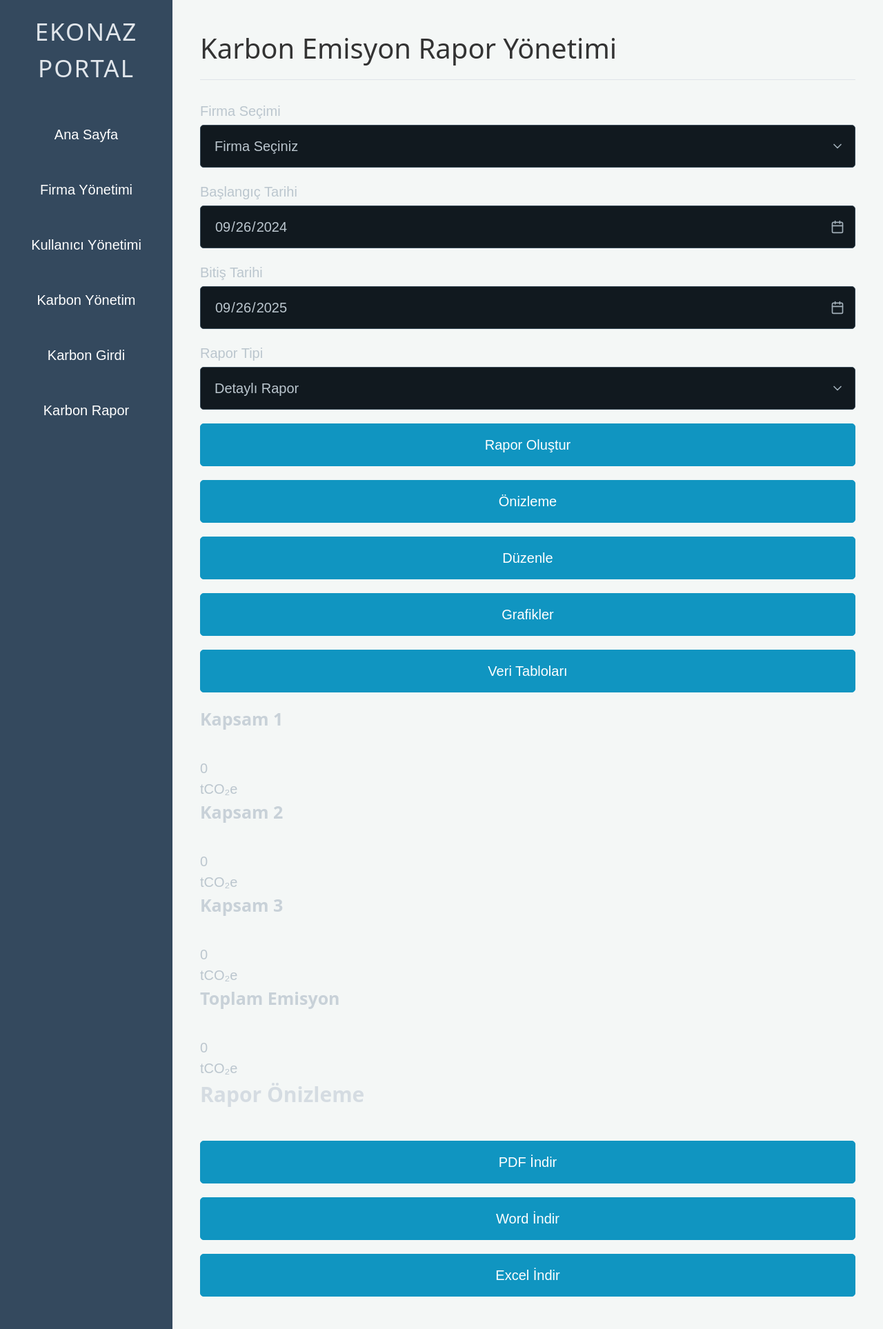
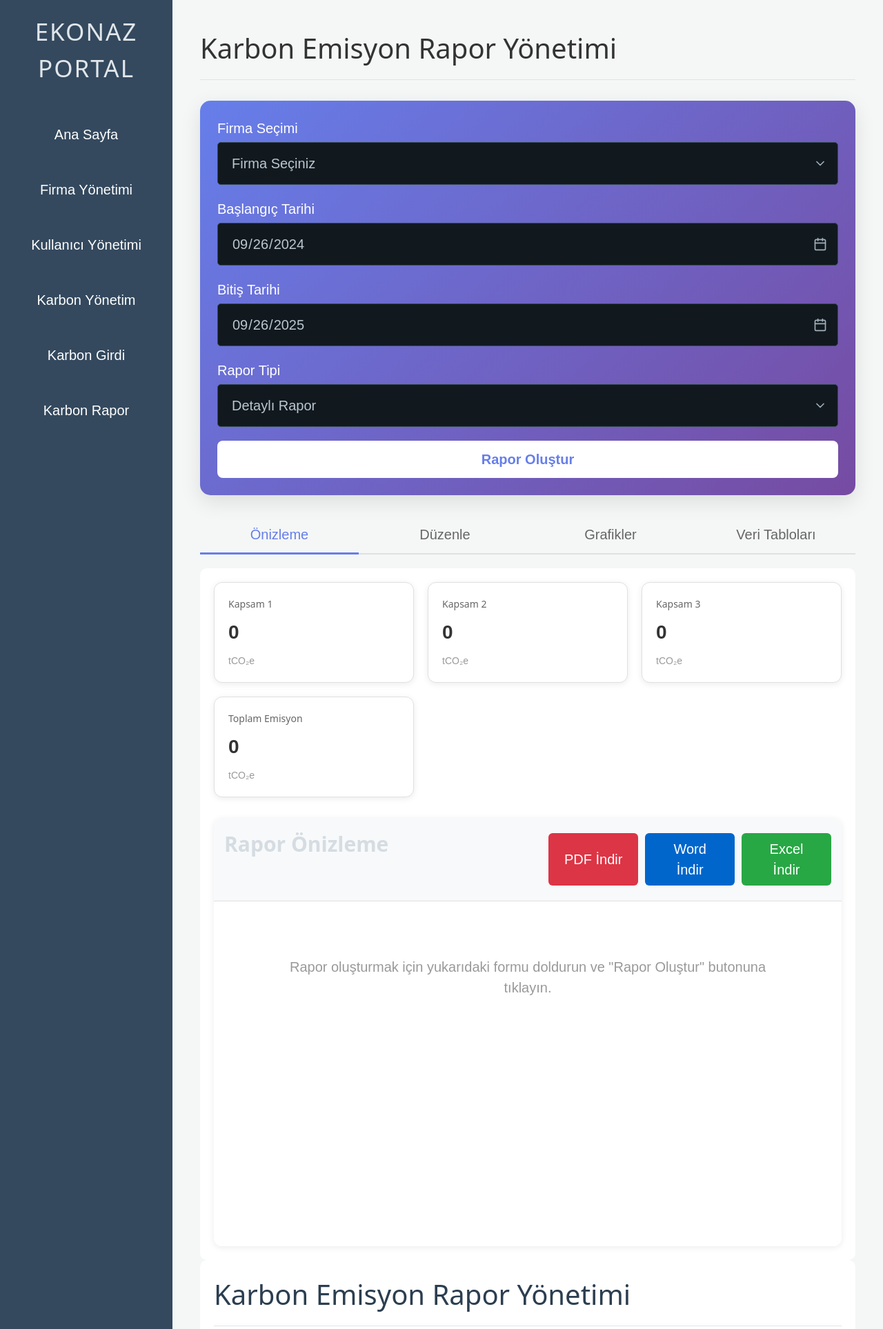
Before and after one commit to zfasred/erim, a Django app: page /carbon/report/ in a window 1280 px wide. Shown: the top 1927 px of the page at 69% size. Run offline with Django 5.2, Linux system fonts and the light colour scheme; the visitor is signed in with stand-in values (Sample User, id 1); data that the repository does not hold is empty; some libraries are stand-ins or nearby versions.

Commit message:
Add files via upload

```diff
--- a/carbon/templates/carbon/report.html
+++ b/carbon/templates/carbon/report.html
@@ -1,461 +1,269 @@
-<!-- templates/carbon/report.html -->
+<!-- templates/carbon/report.html - PicoCSS UYUMLU VERSİYON -->
 {% extends 'base.html' %}
 {% load static %}
 
 {% block title %}Karbon Rapor Yönetimi{% endblock %}
 
-{% block extra_css %}
+{% block styles %}
+{{ block.super }}
 <!-- Quill Editor CSS -->
 <link href="https://cdn.quilljs.com/1.3.6/quill.snow.css" rel="stylesheet">
-<!-- Chart.js -->
-<script src="https://cdn.jsdelivr.net/npm/chart.js"></script>
-<!-- jsPDF for PDF export -->
-<script src="https://cdnjs.cloudflare.com/ajax/libs/jspdf/2.5.1/jspdf.umd.min.js"></script>
-<script src="https://cdnjs.cloudflare.com/ajax/libs/html2canvas/1.4.1/html2canvas.min.js"></script>
 
 <style>
-    .report-container {
-        max-width: 1400px;
-        margin: 0 auto;
+    /* PicoCSS Override ve Özel Stiller */
+
+    /* Ana container için light tema zorla */
+    .report-page {
+        background: white !important;
+        color: #333 !important;
         padding: 20px;
+        border-radius: 10px;
     }
 
-    .control-panel {
-        background: linear-gradient(135deg, #667eea 0%, #764ba2 100%);
-        padding: 25px;
-        border-radius: 15px;
-        margin-bottom: 30px;
-        box-shadow: 0 10px 30px rgba(0,0,0,0.1);
+    /* Form elemanları için light tema */
+    .report-page select,
+    .report-page input {
+        background: white !important;
+        color: #333 !important;
+        border: 1px solid #ccc !important;
     }
 
-    .control-row {
-        display: flex;
-        gap: 15px;
-        flex-wrap: wrap;
-        align-items: center;
+    /* Control Panel - PicoCSS article class'ını kullan */
+    .control-panel {
+        background: linear-gradient(135deg, #667eea 0%, #764ba2 100%) !important;
+        padding: 25px !important;
+        border-radius: 15px !important;
+        margin-bottom: 30px !important;
+        box-shadow: 0 10px 30px rgba(0,0,0,0.1) !important;
     }
 
-    .control-group {
-        flex: 1;
-        min-width: 200px;
+    .control-panel label {
+        color: white !important;
+        font-weight: 500 !important;
+        margin-bottom: 5px !important;
+        display: block !important;
     }
 
-    .control-group label {
-        color: white;
-        font-weight: 500;
-        margin-bottom: 5px;
-        display: block;
+    /* Grid sistem için PicoCSS grid kullan */
+    .control-grid {
+        display: grid !important;
+        grid-template-columns: repeat(auto-fit, minmax(200px, 1fr)) !important;
+        gap: 1rem !important;
+        align-items: end !important;
     }
 
-    .form-control, .form-select {
-        border-radius: 8px;
-        border: none;
-        padding: 10px 15px;
-        font-size: 14px;
-    }
-
+    /* Butonlar */
     .btn-generate {
-        background: white;
-        color: #667eea;
-        border: none;
-        padding: 12px 30px;
-        border-radius: 8px;
-        font-weight: 600;
-        cursor: pointer;
-        transition: all 0.3s;
+        background: white !important;
+        color: #667eea !important;
+        border: none !important;
+        padding: 12px 30px !important;
+        border-radius: 8px !important;
+        font-weight: 600 !important;
+        cursor: pointer !important;
+        transition: all 0.3s !important;
+        margin-bottom: 0 !important;
     }
 
     .btn-generate:hover {
-        transform: translateY(-2px);
-        box-shadow: 0 5px 15px rgba(0,0,0,0.2);
+        transform: translateY(-2px) !important;
+        box-shadow: 0 5px 15px rgba(0,0,0,0.2) !important;
     }
 
-    /* Tab System */
+    /* Tab System - PicoCSS nav kullanarak */
     .report-tabs {
-        display: flex;
-        gap: 10px;
-        margin-bottom: 20px;
-        border-bottom: 2px solid #e0e0e0;
+        display: flex !important;
+        gap: 10px !important;
+        margin-bottom: 20px !important;
+        border-bottom: 2px solid #e0e0e0 !important;
+        background: transparent !important;
     }
 
-    .tab-btn {
-        padding: 12px 24px;
-        background: transparent;
-        border: none;
-        color: #666;
-        font-weight: 500;
-        cursor: pointer;
-        position: relative;
-        transition: all 0.3s;
+    .report-tabs button {
+        padding: 12px 24px !important;
+        background: transparent !important;
+        border: none !important;
+        color: #666 !important;
+        font-weight: 500 !important;
+        cursor: pointer !important;
+        position: relative !important;
+        margin-bottom: 0 !important;
     }
 
-    .tab-btn.active {
-        color: #667eea;
+    .report-tabs button.active {
+        color: #667eea !important;
     }
 
-    .tab-btn.active::after {
-        content: '';
-        position: absolute;
-        bottom: -2px;
-        left: 0;
-        right: 0;
-        height: 3px;
-        background: #667eea;
+    .report-tabs button.active::after {
+        content: '' !important;
+        position: absolute !important;
+        bottom: -2px !important;
+        left: 0 !important;
+        right: 0 !important;
+        height: 3px !important;
+        background: #667eea !important;
     }
 
+    /* Tab içerikleri */
     .tab-content {
-        display: none;
-        animation: fadeIn 0.3s;
+        display: none !important;
+        background: white !important;
+        padding: 20px !important;
+        border-radius: 10px !important;
     }
 
     .tab-content.active {
-        display: block;
+        display: block !important;
     }
 
-    @keyframes fadeIn {
-        from { opacity: 0; transform: translateY(10px); }
-        to { opacity: 1; transform: translateY(0); }
-    }
-
-    /* Summary Cards */
+    /* Summary Cards - PicoCSS grid ile */
     .summary-cards {
-        display: grid;
-        grid-template-columns: repeat(auto-fit, minmax(250px, 1fr));
-        gap: 20px;
-        margin-bottom: 30px;
+        display: grid !important;
+        grid-template-columns: repeat(auto-fit, minmax(250px, 1fr)) !important;
+        gap: 20px !important;
+        margin-bottom: 30px !important;
     }
 
     .summary-card {
-        background: white;
-        padding: 20px;
-        border-radius: 12px;
-        box-shadow: 0 2px 10px rgba(0,0,0,0.08);
-        transition: transform 0.3s;
+        background: white !important;
+        padding: 20px !important;
+        border-radius: 12px !important;
+        box-shadow: 0 2px 10px rgba(0,0,0,0.08) !important;
+        border: 1px solid #e0e0e0 !important;
+        transition: transform 0.3s !important;
     }
 
     .summary-card:hover {
-        transform: translateY(-5px);
-        box-shadow: 0 5px 20px rgba(0,0,0,0.12);
+        transform: translateY(-5px) !important;
+        box-shadow: 0 5px 20px rgba(0,0,0,0.12) !important;
     }
 
     .summary-card h4 {
-        color: #666;
-        font-size: 14px;
-        margin-bottom: 10px;
+        color: #666 !important;
+        font-size: 14px !important;
+        margin-bottom: 10px !important;
+        font-weight: normal !important;
     }
 
     .summary-card .value {
-        font-size: 28px;
-        font-weight: bold;
-        color: #333;
+        font-size: 28px !important;
+        font-weight: bold !important;
+        color: #333 !important;
+        margin: 10px 0 !important;
     }
 
     .summary-card .unit {
-        color: #999;
-        font-size: 14px;
+        color: #999 !important;
+        font-size: 14px !important;
     }
 
     /* Editor Container */
     .editor-container {
-        background: white;
-        border-radius: 12px;
-        box-shadow: 0 2px 10px rgba(0,0,0,0.08);
-        overflow: hidden;
+        background: white !important;
+        border-radius: 12px !important;
+        box-shadow: 0 2px 10px rgba(0,0,0,0.08) !important;
+        overflow: hidden !important;
+        margin-top: 20px !important;
     }
 
     .editor-toolbar {
-        background: #f8f9fa;
-        padding: 15px;
-        border-bottom: 1px solid #e0e0e0;
-        display: flex;
-        justify-content: space-between;
-        align-items: center;
-    }
-
-    .toolbar-group {
-        display: flex;
-        gap: 10px;
-        align-items: center;
+        background: #f8f9fa !important;
+        padding: 15px !important;
+        border-bottom: 1px solid #e0e0e0 !important;
+        display: flex !important;
+        justify-content: space-between !important;
+        align-items: center !important;
     }
 
     .editor-content {
-        min-height: 500px;
-        padding: 30px;
+        min-height: 500px !important;
+        padding: 30px !important;
+        background: white !important;
+        color: #333 !important;
     }
 
-    /* Quill Editor Custom Styles */
+    /* Export butonları */
+    .export-buttons {
+        display: flex !important;
+        gap: 10px !important;
+    }
+
+    .btn-export {
+        padding: 8px 20px !important;
+        border: none !important;
+        border-radius: 6px !important;
+        font-weight: 500 !important;
+        cursor: pointer !important;
+        transition: all 0.3s !important;
+        margin: 0 !important;
+        color: white !important;
+    }
+
+    .btn-pdf {
+        background: #dc3545 !important;
+    }
+
+    .btn-word {
+        background: #0066cc !important;
+    }
+
+    .btn-excel {
+        background: #28a745 !important;
+    }
+
+    /* Quill Editor override */
     .ql-toolbar {
-        background: #f8f9fa;
-        border: none;
-        border-bottom: 1px solid #e0e0e0;
+        background: #f8f9fa !important;
+        border: none !important;
+        border-bottom: 1px solid #e0e0e0 !important;
     }
 
     .ql-container {
-        border: none;
-        font-size: 14px;
+        border: none !important;
+        background: white !important;
+        color: #333 !important;
+        min-height: 400px !important;
     }
 
     .ql-editor {
-        min-height: 500px;
-        padding: 30px;
+        background: white !important;
+        color: #333 !important;
+        min-height: 400px !important;
     }
 
-    /* Export Buttons */
-    .export-buttons {
-        display: flex;
-        gap: 10px;
-    }
-
-    .btn-export {
-        padding: 8px 20px;
-        border: none;
-        border-radius: 6px;
-        font-weight: 500;
-        cursor: pointer;
-        transition: all 0.3s;
-        display: flex;
-        align-items: center;
-        gap: 8px;
-    }
-
-    .btn-pdf {
-        background: #dc3545;
-        color: white;
-    }
-
-    .btn-word {
-        background: #0066cc;
-        color: white;
-    }
-
-    .btn-excel {
-        background: #28a745;
-        color: white;
-    }
-
-    .btn-export:hover {
-        transform: translateY(-2px);
-        box-shadow: 0 3px 10px rgba(0,0,0,0.2);
-    }
-
-    /* Data Tables */
-    .data-table {
-        width: 100%;
-        border-collapse: collapse;
+    /* Loading spinner */
+    #loading {
+        display: none;
+        text-align: center;
+        padding: 50px;
+        background: white;
+        border-radius: 10px;
         margin-top: 20px;
     }
 
-    .data-table th {
-        background: #f8f9fa;
-        padding: 12px;
-        text-align: left;
-        font-weight: 600;
-        color: #333;
-        border-bottom: 2px solid #dee2e6;
+    #loading.active {
+        display: block !important;
     }
 
-    .data-table td {
-        padding: 12px;
-        border-bottom: 1px solid #dee2e6;
+    /* Charts container */
+    .chart-grid {
+        display: grid !important;
+        grid-template-columns: 1fr 1fr !important;
+        gap: 30px !important;
+        margin-top: 30px !important;
     }
 
-    .data-table tr:hover {
-        background: #f8f9fa;
-    }
+    @media (max-width: 768px) {
+        .chart-grid {
+            grid-template-columns: 1fr !important;
+        }
 
-    /* Loading Spinner */
-    .loading-spinner {
-        display: none;
-        text-align: center;
-        padding: 50px;
-    }
-
-    .loading-spinner.active {
-        display: block;
-    }
-
-    .spinner {
-        border: 4px solid #f3f3f3;
-        border-top: 4px solid #667eea;
-        border-radius: 50%;
-        width: 50px;
-        height: 50px;
-        animation: spin 1s linear infinite;
-        margin: 0 auto;
-    }
-
-    @keyframes spin {
-        0% { transform: rotate(0deg); }
-        100% { transform: rotate(360deg); }
-    }
-
-    @keyframes slideIn {
-        from {
-            transform: translateX(100%);
-            opacity: 0;
-        }
-        to {
-            transform: translateX(0);
-            opacity: 1;
-        }
-    }
-
-    .notification {
-        position: fixed;
-        bottom: 20px;
-        right: 20px;
-        padding: 10px 20px;
-        border-radius: 5px;
-        z-index: 9999;
-        animation: slideIn 0.3s ease-out;
-        font-size: 14px;
-        box-shadow: 0 2px 10px rgba(0,0,0,0.2);
-    }
-
-    .notification.success {
-        background: #28a745;
-        color: white;
-    }
-
-    .notification.error {
-        background: #dc3545;
-        color: white;
-    }
-
-    /* Grafik ekleme butonu için özel stil */
-    #quill-toolbar button[onclick*="insertChart"] {
-        background: #f8f9fa;
-        border: 1px solid #dee2e6;
-        padding: 3px 10px;
-        cursor: pointer;
-        font-size: 14px;
-        border-radius: 4px;
-        margin-left: 5px;
-    }
-
-    #quill-toolbar button[onclick*="insertChart"]:hover {
-        background: #e9ecef;
-    }
-
-    /* Loading overlay - veri yüklenirken */
-    .loading-overlay {
-        position: fixed;
-        top: 0;
-        left: 0;
-        right: 0;
-        bottom: 0;
-        background: rgba(0, 0, 0, 0.5);
-        display: flex;
-        align-items: center;
-        justify-content: center;
-        z-index: 9998;
-    }
-
-    .loading-overlay.hidden {
-        display: none;
-    }
-
-    /* Otomatik kaydetme göstergesi */
-    .auto-save-indicator {
-        position: fixed;
-        top: 70px;
-        right: 20px;
-        padding: 5px 10px;
-        background: #ffc107;
-        color: #333;
-        border-radius: 20px;
-        font-size: 12px;
-        display: none;
-    }
-
-    .auto-save-indicator.active {
-        display: block;
-        animation: pulse 1s infinite;
-    }
-
-    @keyframes pulse {
-        0% { opacity: 1; }
-        50% { opacity: 0.5; }
-        100% { opacity: 1; }
-    }
-
-    /* Firma logosu için stil */
-    .firm-logo {
-        max-width: 200px;
-        height: auto;
-        margin: 0 auto 30px;
-        display: block;
-    }
-
-    /* Export butonları hover efekti */
-    .btn-export {
-        transition: all 0.3s ease;
-    }
-
-    .btn-export:hover {
-        transform: translateY(-2px);
-        box-shadow: 0 5px 15px rgba(0,0,0,0.3);
-    }
-
-    /* Tab içeriği geçiş animasyonu */
-    .tab-content {
-        opacity: 0;
-        transition: opacity 0.3s ease;
-    }
-
-    .tab-content.active {
-        opacity: 1;
-    }
-
-    /* Grafik container'ları için responsive düzenleme */
-    @media (max-width: 768px) {
-        .chart-container {
+        .control-grid {
             grid-template-columns: 1fr !important;
         }
 
         .summary-cards {
             grid-template-columns: 1fr !important;
-        }
-
-        .control-row {
-            flex-direction: column;
-        }
-
-        .control-group {
-            width: 100%;
-            margin-bottom: 10px;
-        }
-    }
-
-    /* Print stilleri - PDF export için */
-    @media print {
-        .control-panel,
-        .report-tabs,
-        .export-buttons,
-        .btn-export,
-        #quill-toolbar {
-            display: none !important;
-        }
-
-        .editor-container {
-            box-shadow: none !important;
-            border: none !important;
-        }
-
-        .editor-content {
-            padding: 0 !important;
-        }
-
-        body {
-            font-size: 12pt;
-        }
-
-        h1 { font-size: 18pt; }
-        h2 { font-size: 16pt; }
-        h3 { font-size: 14pt; }
-
-        table {
-            page-break-inside: avoid;
         }
     }
 </style>
@@ -646,7 +454,178 @@
         <p style="margin-top: 20px; color: #666;">Rapor oluşturuluyor...</p>
     </div>
 </div>
+<div class="report-page">
+    <h1><i class="fas fa-chart-line"></i> Karbon Emisyon Rapor Yönetimi</h1>
 
+    <!-- Control Panel -->
+    <article class="control-panel">
+        <div class="control-grid">
+            <div>
+                <label>Firma Seçimi</label>
+                <select id="firm-select">
+                    <option value="">Firma Seçiniz</option>
+                    {% for firm in firms %}
+                    <option value="{{ firm.id }}">{{ firm.name }}</option>
+                    {% endfor %}
+                </select>
+            </div>
+
+            <div>
+                <label>Başlangıç Tarihi</label>
+                <input type="date" id="start-date">
+            </div>
+
+            <div>
+                <label>Bitiş Tarihi</label>
+                <input type="date" id="end-date">
+            </div>
+
+            <div>
+                <label>Rapor Tipi</label>
+                <select id="report-type">
+                    <option value="detailed">Detaylı Rapor</option>
+                    <option value="summary">Özet Rapor</option>
+                    <option value="executive">Yönetici Özeti</option>
+                    <option value="custom">Özelleştirilmiş Rapor</option>
+                </select>
+            </div>
+
+            <div>
+                <button id="generate-report" class="btn-generate">
+                    <i class="fas fa-magic"></i> Rapor Oluştur
+                </button>
+            </div>
+        </div>
+    </article>
+
+    <!-- Tab System -->
+    <nav class="report-tabs">
+        <button class="active" data-tab="preview">
+            <i class="fas fa-eye"></i> Önizleme
+        </button>
+        <button data-tab="editor">
+            <i class="fas fa-edit"></i> Düzenle
+        </button>
+        <button data-tab="charts">
+            <i class="fas fa-chart-pie"></i> Grafikler
+        </button>
+        <button data-tab="data">
+            <i class="fas fa-table"></i> Veri Tabloları
+        </button>
+    </nav>
+
+    <!-- Tab Contents -->
+    <div id="tab-preview" class="tab-content active">
+        <!-- Summary Cards -->
+        <div class="summary-cards">
+            <article class="summary-card">
+                <h4>Kapsam 1</h4>
+                <div class="value" id="scope1-value">0</div>
+                <div class="unit">tCO₂e</div>
+            </article>
+            <article class="summary-card">
+                <h4>Kapsam 2</h4>
+                <div class="value" id="scope2-value">0</div>
+                <div class="unit">tCO₂e</div>
+            </article>
+            <article class="summary-card">
+                <h4>Kapsam 3</h4>
+                <div class="value" id="scope3-value">0</div>
+                <div class="unit">tCO₂e</div>
+            </article>
+            <article class="summary-card">
+                <h4>Toplam Emisyon</h4>
+                <div class="value" id="total-value">0</div>
+                <div class="unit">tCO₂e</div>
+            </article>
+        </div>
+
+        <!-- Preview Content -->
+        <article class="editor-container">
+            <div class="editor-toolbar">
+                <h3>Rapor Önizleme</h3>
+                <div class="export-buttons">
+                    <button class="btn-export btn-pdf" onclick="exportPDF()">
+                        <i class="fas fa-file-pdf"></i> PDF İndir
+                    </button>
+                    <button class="btn-export btn-word" onclick="exportWord()">
+                        <i class="fas fa-file-word"></i> Word İndir
+                    </button>
+                    <button class="btn-export btn-excel" onclick="exportExcel()">
+                        <i class="fas fa-file-excel"></i> Excel İndir
+                    </button>
+                </div>
+            </div>
+            <div id="preview-content" class="editor-content">
+                <p style="color: #999; text-align: center; padding: 50px;">
+                    Rapor oluşturmak için yukarıdaki formu doldurun ve "Rapor Oluştur" butonuna tıklayın.
+                </p>
+            </div>
+        </article>
+    </div>
+
+    <div id="tab-editor" class="tab-content">
+        <article class="editor-container">
+            <div class="editor-toolbar">
+                <h3>Rapor Düzenleyici</h3>
+                <div class="export-buttons">
+                    <button class="btn-export btn-pdf" onclick="saveEditorContent()">
+                        <i class="fas fa-save"></i> Kaydet
+                    </button>
+                </div>
+            </div>
+            <!-- Quill Editor -->
+            <div id="quill-toolbar">
+                <select class="ql-header">
+                    <option selected>Normal</option>
+                    <option value="1">Başlık 1</option>
+                    <option value="2">Başlık 2</option>
+                    <option value="3">Başlık 3</option>
+                </select>
+                <button class="ql-bold"></button>
+                <button class="ql-italic"></button>
+                <button class="ql-underline"></button>
+                <button class="ql-list" value="ordered"></button>
+                <button class="ql-list" value="bullet"></button>
+                <button class="ql-clean"></button>
+            </div>
+            <div id="quill-editor"></div>
+        </article>
+    </div>
+
+    <div id="tab-charts" class="tab-content">
+        <article class="editor-container">
+            <div class="editor-content">
+                <h3>Emisyon Dağılım Grafikleri</h3>
+                <div class="chart-grid">
+                    <div>
+                        <canvas id="pieChart"></canvas>
+                    </div>
+                    <div>
+                        <canvas id="barChart"></canvas>
+                    </div>
+                </div>
+            </div>
+        </article>
+    </div>
+
+    <div id="tab-data" class="tab-content">
+        <article class="editor-container">
+            <div class="editor-content">
+                <h3>Detaylı Veri Tabloları</h3>
+                <div id="data-tables-container">
+                    <!-- Dinamik olarak doldurulacak -->
+                </div>
+            </div>
+        </article>
+    </div>
+
+    <!-- Loading -->
+    <div id="loading">
+        <div class="spinner"></div>
+        <p>Rapor oluşturuluyor...</p>
+    </div>
+</div>
 <!-- Quill Editor JS -->
 <script src="https://cdn.quilljs.com/1.3.6/quill.js"></script>
 
@@ -657,28 +636,20 @@ let reportData = null;
 let pieChartInstance = null;
 let barChartInstance = null;
 
-// Sayfa yüklendiğinde
 document.addEventListener('DOMContentLoaded', function() {
-    // Quill editörü başlat
     initQuillEditor();
-
-    // Tab sistemi
     initTabSystem();
 
-    // Event listeners
     document.getElementById('generate-report').addEventListener('click', generateReport);
 
-    // Bugünün tarihini varsayılan olarak ayarla
     const today = new Date().toISOString().split('T')[0];
     document.getElementById('end-date').value = today;
 
-    // 1 yıl öncesini başlangıç tarihi yap
     const oneYearAgo = new Date();
     oneYearAgo.setFullYear(oneYearAgo.getFullYear() - 1);
     document.getElementById('start-date').value = oneYearAgo.toISOString().split('T')[0];
 });
 
-// Quill Editor Başlatma
 function initQuillEditor() {
     quillEditor = new Quill('#quill-editor', {
         theme: 'snow',
@@ -689,28 +660,26 @@ function initQuillEditor() {
     });
 }
 
-// Tab Sistemi
 function initTabSystem() {
-    const tabButtons = document.querySelectorAll('.tab-btn');
+    const tabButtons = document.querySelectorAll('.report-tabs button');
 
     tabButtons.forEach(btn => {
         btn.addEventListener('click', function() {
-            // Aktif tab'ı kaldır
-            document.querySelectorAll('.tab-btn').forEach(b => b.classList.remove('active'));
+            document.querySelectorAll('.report-tabs button').forEach(b => b.classList.remove('active'));
             document.querySelectorAll('.tab-content').forEach(c => c.classList.remove('active'));
 
-            // Yeni tab'ı aktif et
             this.classList.add('active');
             const tabId = 'tab-' + this.dataset.tab;
             document.getElementById(tabId).classList.add('active');
 
-            // Grafikleri yenile (eğer grafik tab'ı açıldıysa)
             if (this.dataset.tab === 'charts' && reportData) {
                 updateCharts();
             }
         });
     });
 }
+
+
 
 // Rapor Oluşturma
 function generateReport() {
```
